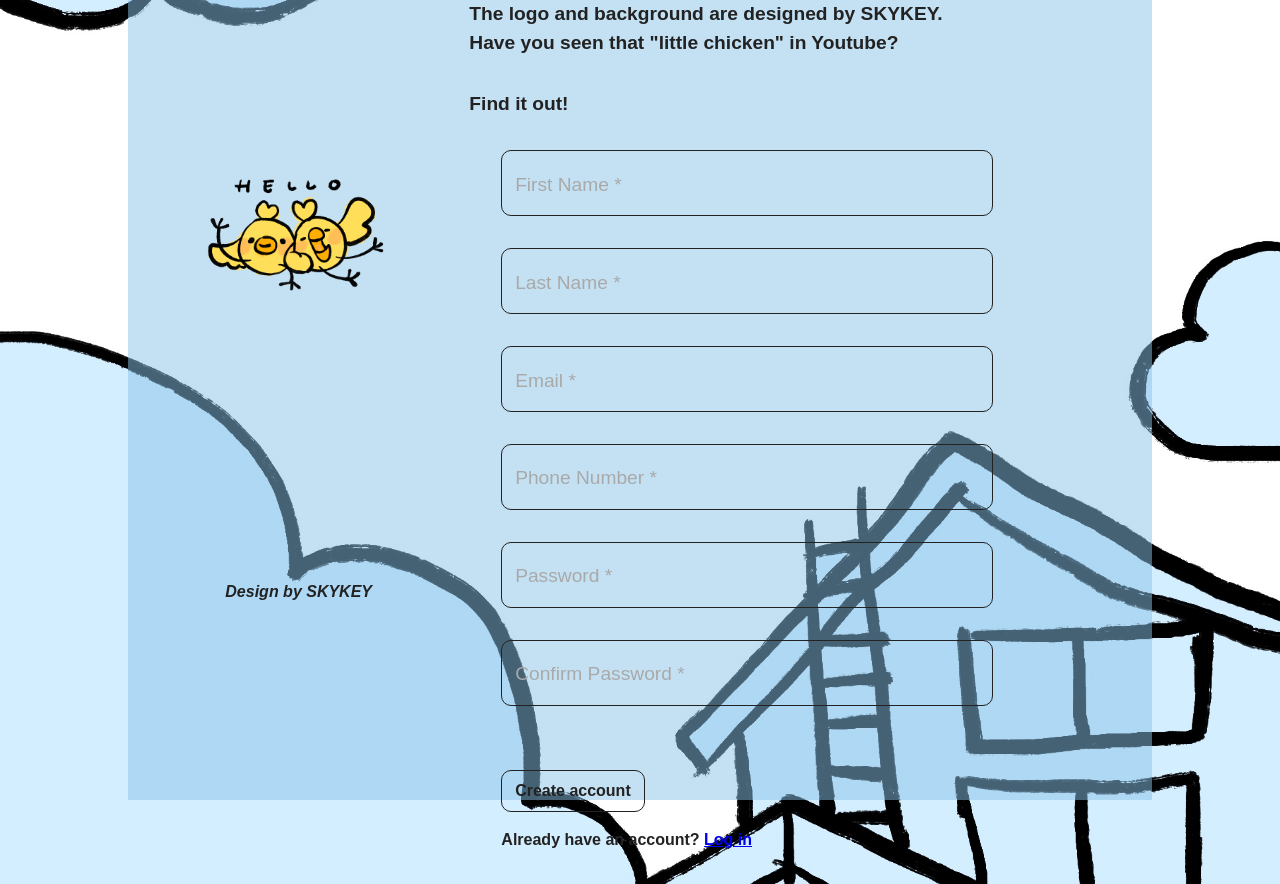
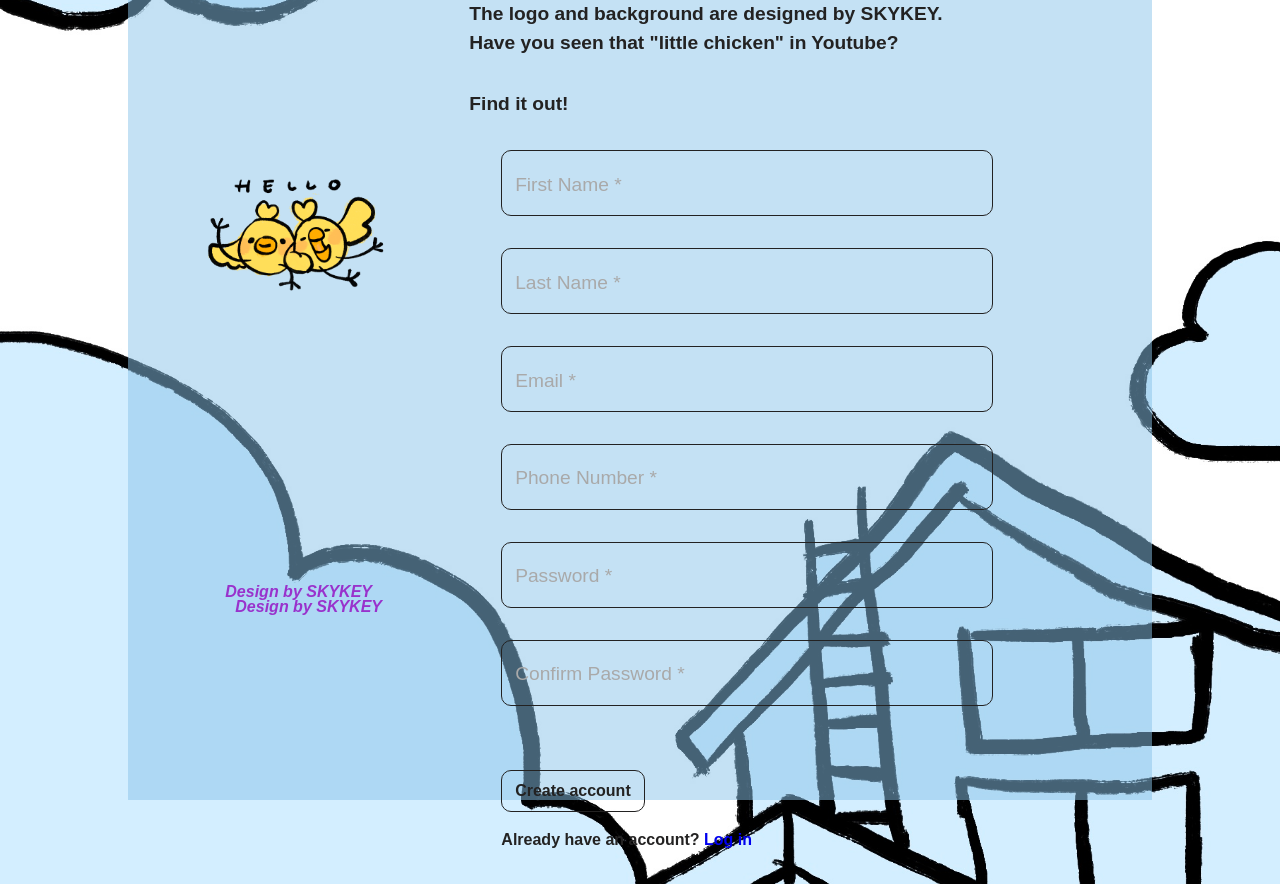
Before and after one commit to happysonsad/Sign-up-Form, a plain HTML site: page index.html in a window 1280 px wide. In both pictures the pointer is over the element 298 px from the left and 591 px from the top of the page. Drawn offline with Linux system fonts and the light colour scheme.

Commit message:
featured the footer text

```diff
--- a/style.css
+++ b/style.css
@@ -86,6 +86,12 @@ body {
     color: var(--color-black);
     font-weight: bolder;
     font-style: italic;
+    text-shadow: darkmagenta 2px 0 10px;;
+}
+
+.picture-footer:hover {
+    color: darkorchid;
+    text-shadow: 10px 15px;
 }
 
 .disclaimer-container {
@@ -305,3 +311,12 @@ input[type="password"]:focus {
     border-radius: 10px;
     border: var(--color-blue) 2px solid;
 }
+
+
+.reminder-message a {
+    text-decoration: none;
+}
+
+.reminder-message a:hover {
+    color: var(--color-blue);
+}
```
